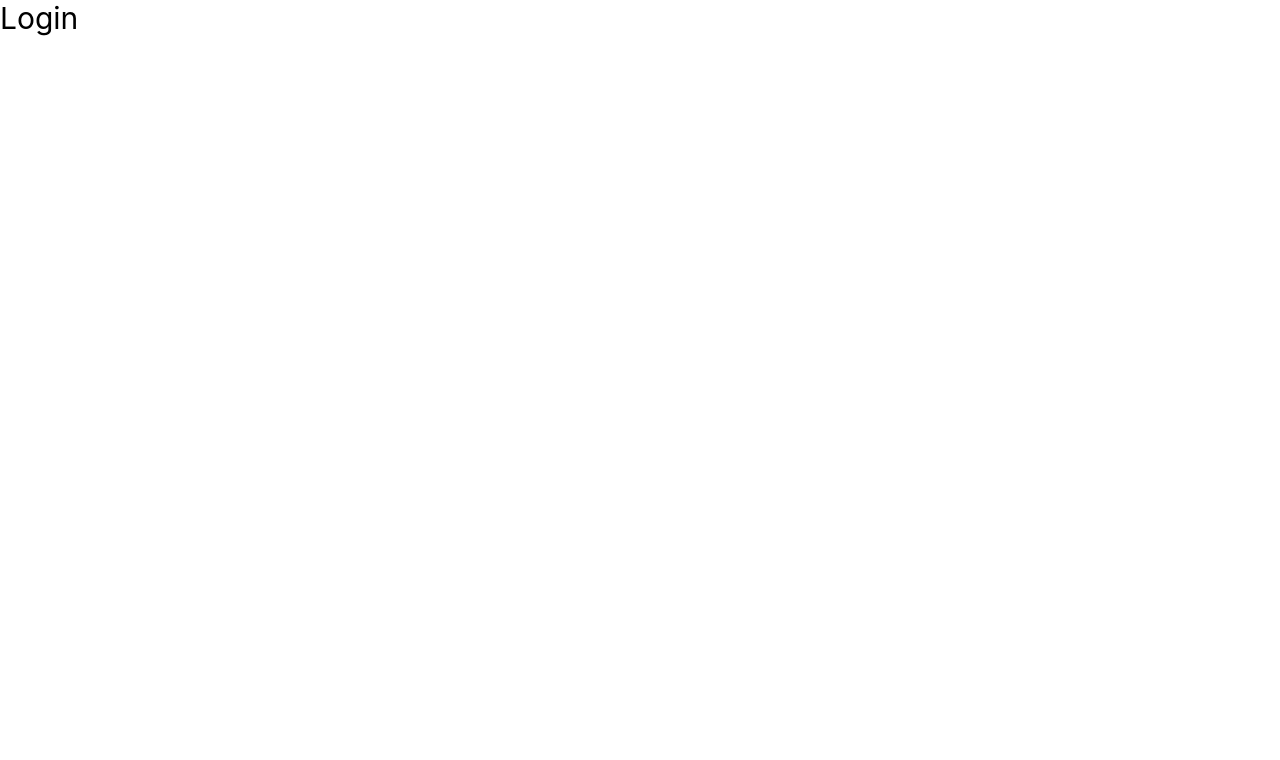
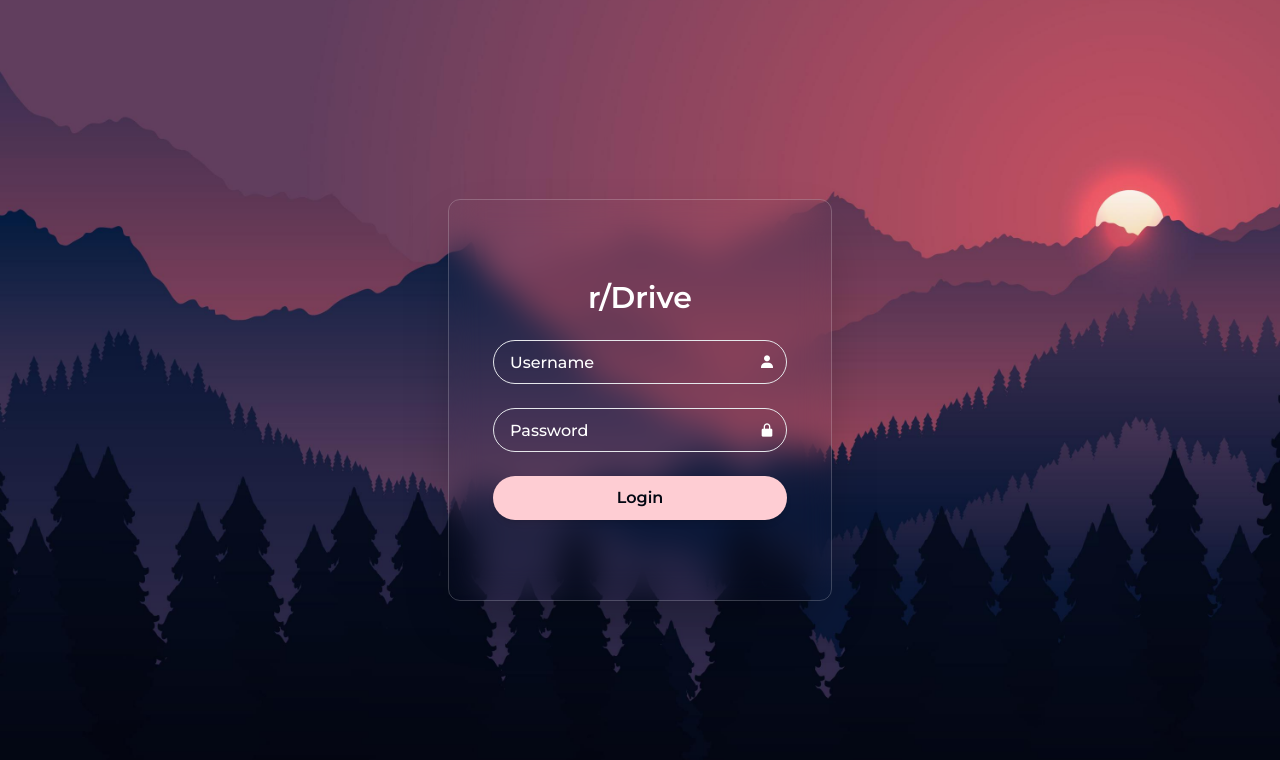
Before and after one commit to R-Ram95/rDrive, a React (Vite) app in the folder frontend/: page / in a window 1280 px wide. Shown: the top 760 px of the page. Built offline with nearby package versions, Linux system fonts and the light colour scheme.

Commit message:
created login back

```diff
--- a/frontend/index.html
+++ b/frontend/index.html
@@ -3,8 +3,15 @@
   <head>
     <meta charset="UTF-8" />
     <meta name="viewport" content="width=device-width, initial-scale=1.0" />
+    <!-- Icons -->
+    <link
+      href="https://unpkg.com/boxicons@2.1.4/css/boxicons.min.css"
+      rel="stylesheet"
+    />
+    <!-- Fonts -->
     <link rel="preconnect" href="https://fonts.googleapis.com" />
     <link rel="preconnect" href="https://fonts.gstatic.com" crossorigin />
+
     <link
       href="https://fonts.googleapis.com/css2?family=Montserrat:ital,wght@0,100..900;1,100..900&display=swap"
       rel="stylesheet"
--- a/frontend/src/index.css
+++ b/frontend/src/index.css
@@ -3,6 +3,5 @@
 @tailwind utilities;
 
 :root {
-  font-family: 'Montserrat', Inter, system-ui, Avenir, Helvetica, Arial, sans-serif;  font-family: Inter, system-ui, Avenir, Helvetica, Arial, sans-serif;
-  color-scheme: light dark;
+  font-family: 'Montserrat',  system-ui, Avenir, Helvetica, Arial, sans-serif;
 }
--- a/frontend/src/pages/Login.tsx
+++ b/frontend/src/pages/Login.tsx
@@ -1,9 +1,35 @@
-import React from "react";
-
 const Login = () => {
   return (
-    <div>
-      <span className="text-3xl">Login</span>
+    <div className="flex flex-col items-center h-screen justify-center bg-[url('/image.png')] bg-cover bg-no-repeat bg-center">
+      <div className="flex flex-col w-96 py-20 px-11 rounded-xl bg-transparent border border-white/20 backdrop-blur-lg shadow-2xl font-medium">
+        <form action="">
+          <h1 className="text-3xl text-center text-white font-semibold">
+            r/Drive
+          </h1>
+          <div className="relative w-full my-6 mx-0 h-11 text-white">
+            <input
+              className="w-full h-full bg-transparent outline-none border rounded-full py-4 px-4 placeholder:text-white"
+              type="text"
+              name="username"
+              placeholder="Username"
+              required
+            />
+            <i className="bx bxs-user absolute right-3 top-1/2 -translate-y-1/2 size-4"></i>
+          </div>
+          <div className="relative w-full my-6 mx-0 h-11 text-white">
+            <input
+              className="w-full h-full bg-transparent outline-none border rounded-full py-4 px-4 text-white placeholder:text-white"
+              type="password"
+              name="password"
+              placeholder="Password"
+            />
+            <i className="bx bxs-lock-alt absolute right-3 top-1/2 -translate-y-1/2 size-4"></i>
+          </div>
+          <button className="w-full h-11 border-none outline-none rounded-full shadow-md bg-rose-200 text-gray-950   font-semibold">
+            Login
+          </button>
+        </form>
+      </div>
     </div>
   );
 };
--- a/frontend/tailwind.config.js
+++ b/frontend/tailwind.config.js
@@ -2,7 +2,18 @@
 export default {
   content: ["./index.html", "./src/**/*.{js,ts,jsx,tsx}"],
   theme: {
-    extend: {},
+    extend: {
+      fontFamily: {
+        montserrat: [
+          "Montserrat",
+          "system-ui",
+          "Avenir",
+          "Helvetica",
+          "Arial",
+          "sans-serif",
+        ],
+      },
+    },
   },
   plugins: [],
 };
```
Also changed, not shown: frontend/public/image.png (added).
